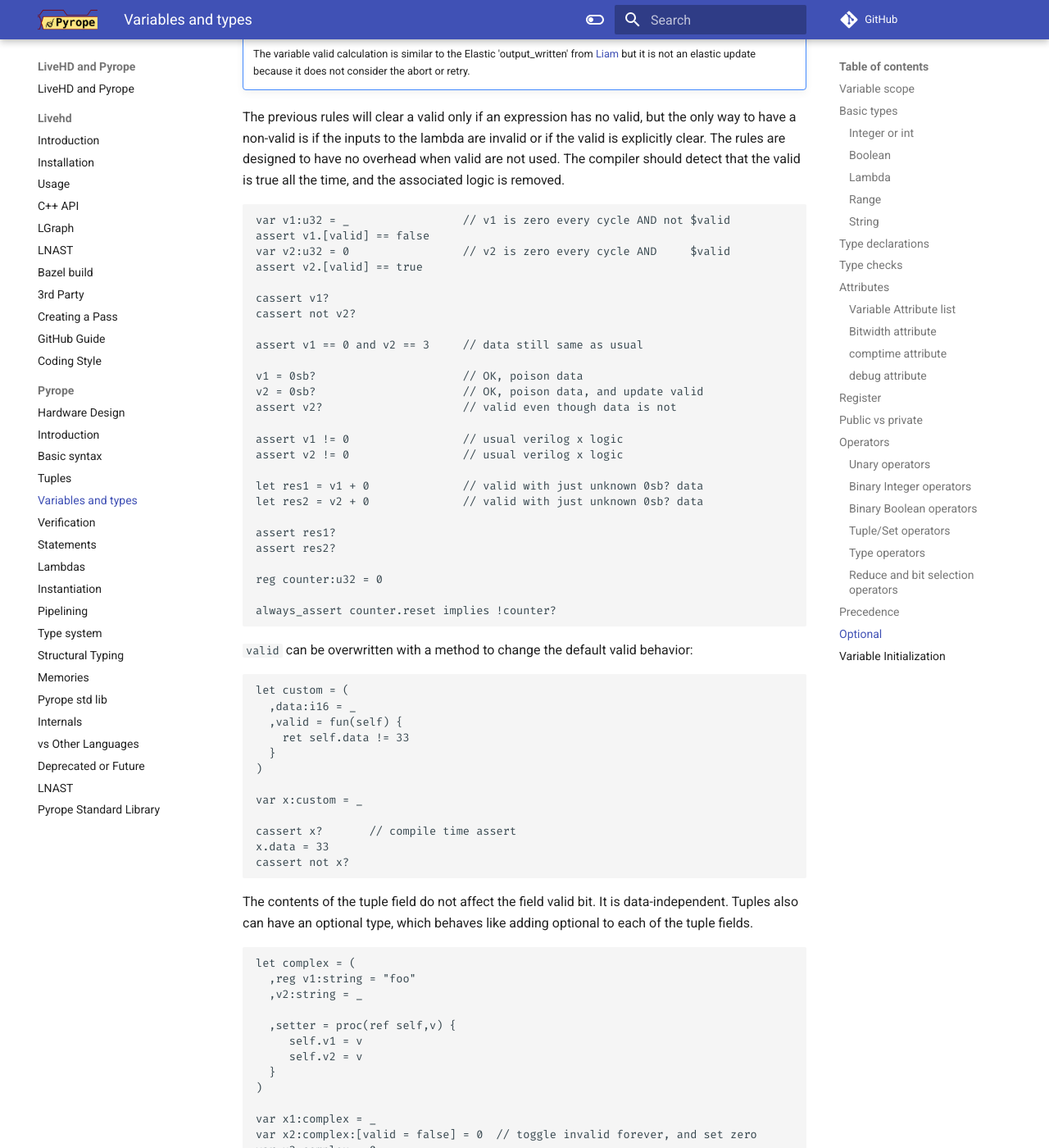
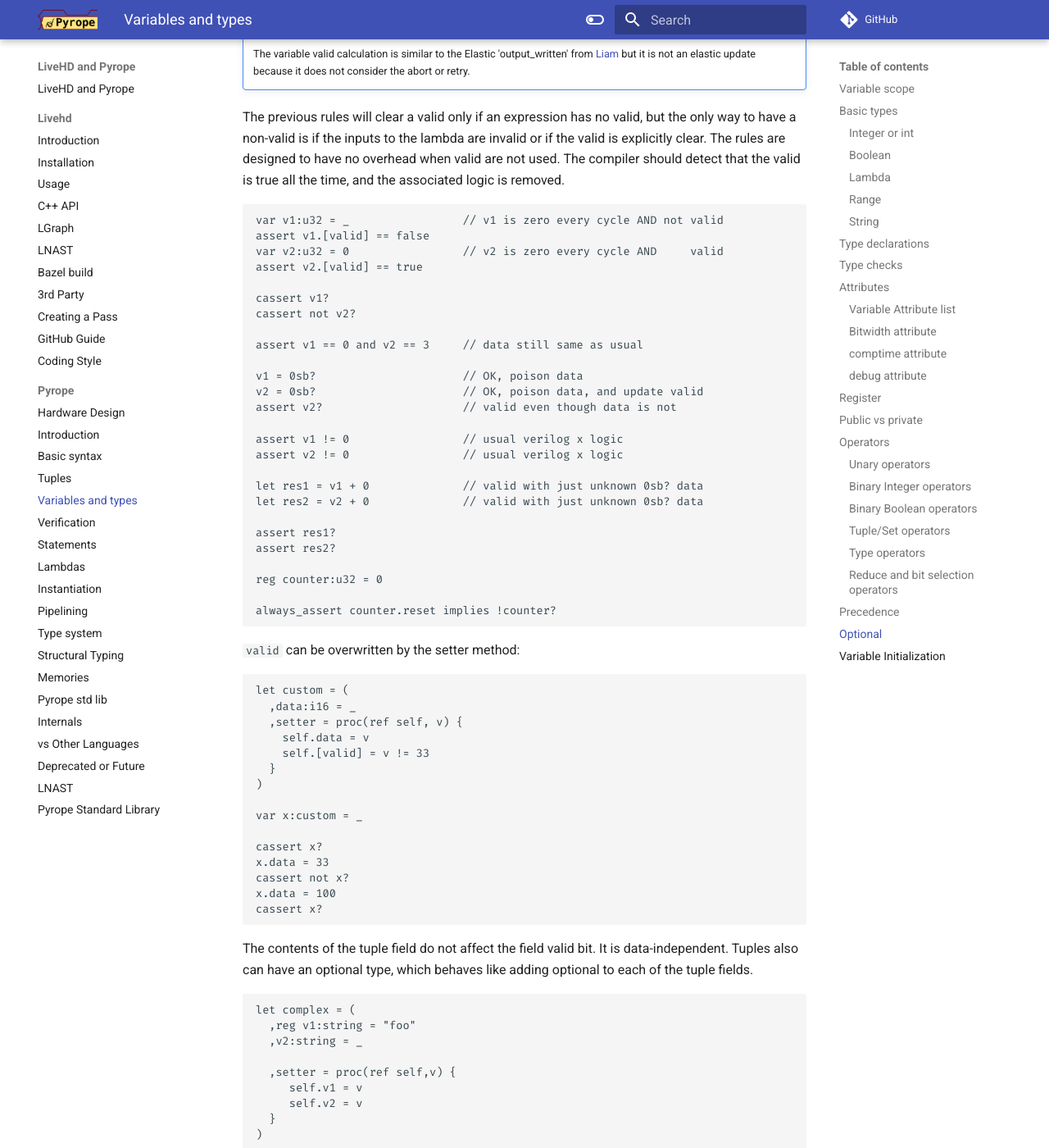
Before and after one commit to masc-ucsc/docs, an MkDocs documentation site: the page built from docs/pyrope/04-variables.md, in a window 1280 px wide and 1400 px high, scrolled down 19905 px. Shown: the whole window at 82% size. Built offline with MkDocs 1.6.1 and Material for MkDocs 9.7.7, drawn with Linux system fonts in a browser that asks for light colours; comment, search, counter and statistics services are not loaded; some of the changed text lies outside the part shown.

Commit message:
clarification on valid/optional management

````diff
--- a/docs/pyrope/04-variables.md
+++ b/docs/pyrope/04-variables.md
@@ -1069,9 +1069,9 @@ the time, and the associated logic is removed.
 
 
 ```
-var v1:u32 = _                 // v1 is zero every cycle AND not $valid
+var v1:u32 = _                 // v1 is zero every cycle AND not valid
 assert v1.[valid] == false
-var v2:u32 = 0                 // v2 is zero every cycle AND     $valid
+var v2:u32 = 0                 // v2 is zero every cycle AND     valid
 assert v2.[valid] == true
 
 cassert v1?
@@ -1097,23 +1097,25 @@ reg counter:u32 = 0
 always_assert counter.reset implies !counter?
 ```
 
-`valid` can be overwritten with a method to change the default valid behavior:
+`valid` can be overwritten by the setter method:
 
 ```
 let custom = (
   ,data:i16 = _
-  ,valid = fun(self) {
-    ret self.data != 33
+  ,setter = proc(ref self, v) {
+    self.data = v
+    self.[valid] = v != 33
   }
 )
 
 var x:custom = _
 
-cassert x?       // compile time assert
+cassert x?
 x.data = 33
 cassert not x?
+x.data = 100
+cassert x?
 ```
-
 
 The contents of the tuple field do not affect the field valid bit. It is
 data-independent. Tuples also can have an optional type, which behaves like
@@ -1131,9 +1133,9 @@ let complex = (
 )
 
 var x1:complex = _
-var x2:complex:[valid = false] = 0  // toggle invalid forever, and set zero
+var x2:complex:[valid=false] = 0  // toggle valid, and set zero
 var x3:complex = 0
-x3.[valid] = false                // toggle invalid
+x3.[valid] = false                // set invalid
 
 assert x1.v1 == "" and x1.v2 == ""
 assert not x2? and not x2.v1? and not v2.v2?
````
Also changed, not shown: other parts of docs/pyrope/04-variables.md (+3 -3 lines).
